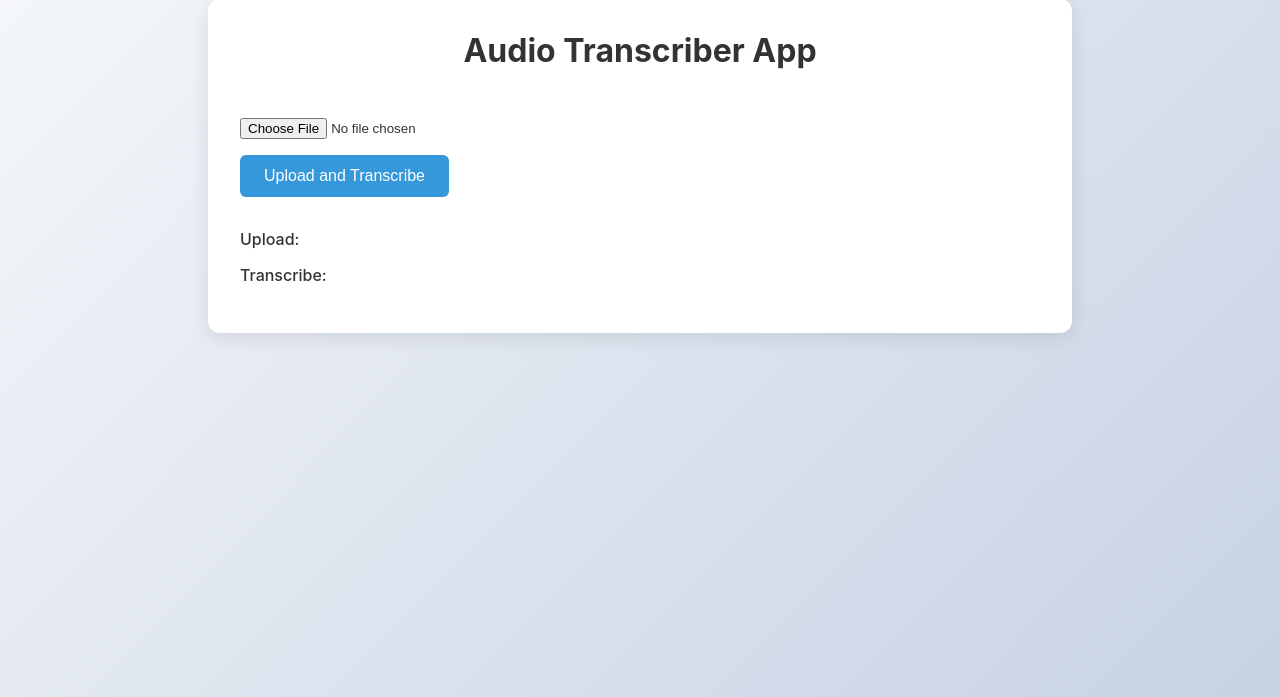
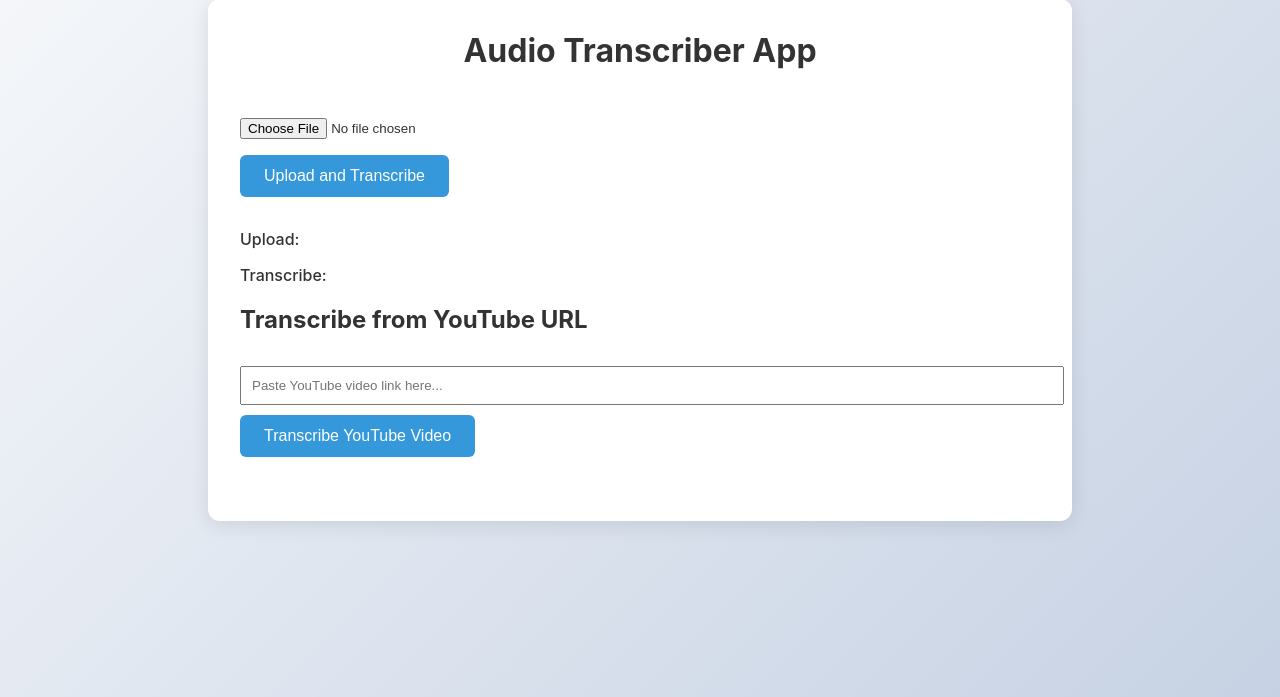
Before and after one commit to Amrish-Sharma/ata, a FastAPI app: page / in a window 1280 px wide. Shown: the part 33-730 px from the top of the page. Run offline with FastAPI, Linux system fonts and the light colour scheme.

Commit message:
added youtube url feature

```diff
--- a/app/main.py
+++ b/app/main.py
@@ -2,11 +2,17 @@ from fastapi import FastAPI, File, UploadFile, Request, Form
 from fastapi.responses import HTMLResponse,JSONResponse
 from fastapi.staticfiles import StaticFiles
 from fastapi.templating import Jinja2Templates
+from pytubefix import YouTube
+from typing import Dict
+from app.utils import transcribe_audio
+import re
+import os
 import aiofiles
-import os
-from typing import Dict
+YOUTUBE_REGEX = re.compile(
+    r'(https?://)?(www\.)?(youtube\.com|youtu\.be)/.+'
+)
 
-from app.utils import transcribe_audio
+
 
 app = FastAPI()
 app.mount("/uploads", StaticFiles(directory="uploads"), name="uploads")
@@ -63,6 +69,48 @@ async def upload_audio(request: Request, file: UploadFile = File(...)):
         }
     )
 
+@app.post("/transcribe-url", response_class=HTMLResponse)
+async def transcribe_url(request: Request, youtube_url: str = Form(...)):
+    if not YOUTUBE_REGEX.match(youtube_url):
+        return templates.TemplateResponse("index.html", {
+            "request": request,
+            "transcript": "❌ Invalid YouTube URL format."
+        })
+
+    try:
+        yt = YouTube(youtube_url)
+        stream = yt.streams.filter(only_audio=True).first()
+
+        if not stream:
+            return templates.TemplateResponse("index.html", {
+                "request": request,
+                "transcript": "❌ No audio stream found."
+            })
+
+        audio_filename = f"{yt.video_id}.mp4"
+        audio_path = os.path.join(UPLOAD_FOLDER, audio_filename)
+        #check if path exists
+        if os.path.exists(audio_path):
+            print(f"File {audio_path} already exists")
+        else:
+            print(f"File {audio_path} does not exist")
+        stream.download(output_path=UPLOAD_FOLDER,filename=audio_filename)
+
+        result = transcribe_audio(audio_path)
+        os.remove(audio_path)
+
+        return templates.TemplateResponse("index.html", {
+            "request": request,
+            "transcript": result
+        })
+
+    except Exception as e:
+        return templates.TemplateResponse("index.html", {
+            "request": request,
+            "transcript": f"⚠️ Error: {str(e)}"
+        })
+
+
 @app.get("/transcribe-progress")
 async def get_transcribe_progress(request: Request):
     # Return progress for the most recent transcription
--- a/requirements.txt
+++ b/requirements.txt
@@ -5,3 +5,4 @@ jinja2
 python-multipart
 openai-whisper
 typing
+pytubefix
--- a/static/js/main.js
+++ b/static/js/main.js
@@ -8,6 +8,7 @@ document.addEventListener('DOMContentLoaded', () => {
     const transcribeProgressBar = document.getElementById('transcribeProgressBar');
     const transcribeProgressText = document.getElementById('transcribeProgressText');
     const resultDiv = document.getElementById('result');
+
 
     uploadForm.onsubmit = async (e) => {
         e.preventDefault();
--- a/templates/index.html
+++ b/templates/index.html
@@ -8,6 +8,7 @@
     <div class="container">
         <h1>Audio Transcriber App</h1>
 
+        <!-- Audio Upload Section -->
         <section class="upload-section">
             <form id="uploadForm" enctype="multipart/form-data">
                 <input type="file" name="file" accept="audio/*" required>
@@ -33,6 +34,16 @@
             </div>
         </section>
 
+        <!-- YouTube URL Input Section -->
+        <section class="youtube-section">
+            <h2>Transcribe from YouTube URL</h2>
+            <form action="/transcribe-url" method="post">
+                <input type="text" name="youtube_url" placeholder="Paste YouTube video link here..." required style="width: 100%; padding: 10px; margin-bottom: 10px;">
+                <button type="submit">Transcribe YouTube Video</button>
+            </form>
+        </section>
+
+        <!-- Transcription Result Section -->
         <section class="result-section">
             <div id="result">
                 {% if transcript %}
```
Also changed, not shown: static/css/styles.css (line endings or trailing spaces).
